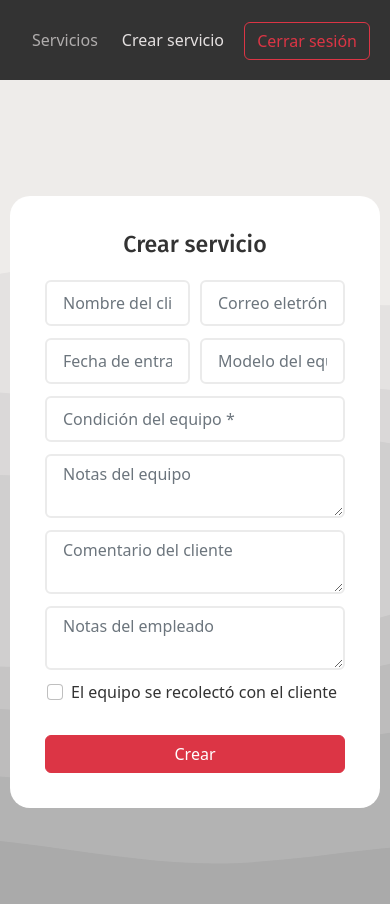
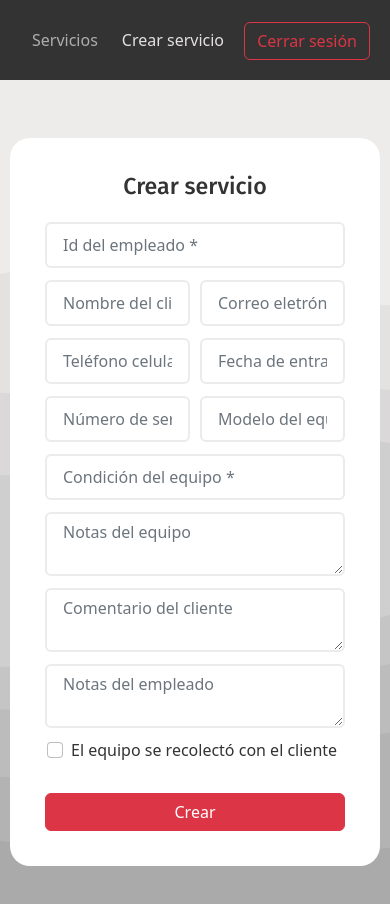
Before and after one commit to AlexAnguianoG/ImaginacionServiceManagement, a React (Create React App) app: page /crear-servicio in a window 390 px wide. Shown: the top 904 px of the page. Built offline with nearby package versions, Linux system fonts and the light colour scheme; no server answers; sample sign-in values are in the browser's storage.

Commit message:
Client phone, device serial number and employee id added to create service

```diff
--- a/src/components/CreateService.js
+++ b/src/components/CreateService.js
@@ -8,6 +8,7 @@ import { useMutation } from '../graphql/index';
 function CreateService() {
   const [clientName, setClientName] = useState('');
   const [clientEmail, setClientEmail] = useState('');
+  const [clientPhone, setClientPhone] = useState('');
   const [clientComment, setClientComment] = useState('');
   const [employeeNotes, setEmployeeNotes] = useState('');
   const [entryDate, setEntryDate] = useState('');
@@ -15,6 +16,8 @@ function CreateService() {
   const [deviceModel, setDeviceModel] = useState('');
   const [deviceCondition, setDeviceCondition] = useState('');
   const [deviceNotes, setDeviceNotes] = useState('');
+  const [deviceSerialNumber, setDeviceSerialNumber] = useState('');
+  const [employeeId, setEmployeeId] = useState('');
 
   const [user, loading] = useAuthState(auth);
   const navigate = useNavigate();
@@ -22,9 +25,12 @@ function CreateService() {
     if (
       !clientName ||
       !clientEmail ||
+      !clientPhone ||
       !entryDate ||
       !deviceModel ||
-      !deviceCondition
+      !deviceCondition ||
+      !deviceSerialNumber ||
+      !employeeId
     ) {
       alert('Por favor rellene todos los campos obligatorios');
       return;
@@ -32,6 +38,7 @@ function CreateService() {
     const createImaServiceInput = {
       clientName: clientName,
       clientEmail: clientEmail,
+      clientPhone: clientPhone,
       clientComment: clientComment,
       employeeNotes: employeeNotes,
       entryDate: entryDate,
@@ -39,6 +46,8 @@ function CreateService() {
       deviceModel: deviceModel,
       deviceCondition: deviceCondition,
       deviceNotes: deviceNotes,
+      deviceSerialNumber: deviceSerialNumber,
+      employeeId: employeeId,
     };
     const { data, errors } = await useMutation(CREATE_IMA_SERVICE, {
       createImaServiceInput: createImaServiceInput,
@@ -62,6 +71,16 @@ function CreateService() {
             <div className="col">
               <input
                 type="text"
+                value={employeeId}
+                onChange={(e) => setEmployeeId(e.target.value)}
+                className="form-control"
+                placeholder="Id del empleado *"
+              />
+            </div>
+            <div className="w-100"></div>
+            <div className="col">
+              <input
+                type="text"
                 value={clientName}
                 onChange={(e) => setClientName(e.target.value)}
                 className="form-control"
@@ -81,10 +100,29 @@ function CreateService() {
             <div className="col">
               <input
                 type="text"
+                value={clientPhone}
+                onChange={(e) => setClientPhone(e.target.value)}
+                className="form-control"
+                placeholder="Teléfono celular del cliente *"
+              />
+            </div>
+            <div className="col">
+              <input
+                type="text"
                 value={entryDate}
                 onChange={(e) => setEntryDate(e.target.value)}
                 className="form-control"
                 placeholder="Fecha de entrada *"
+              />
+            </div>
+            <div className="w-100"></div>
+            <div className="col">
+              <input
+                type="text"
+                value={deviceSerialNumber}
+                onChange={(e) => setDeviceSerialNumber(e.target.value)}
+                className="form-control"
+                placeholder="Número de serie del equipo *"
               />
             </div>
             <div className="col">
```
